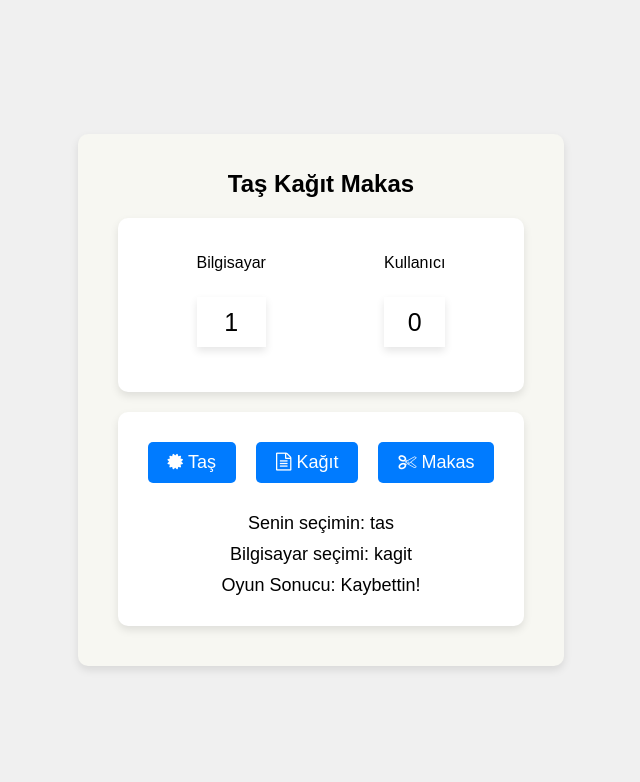
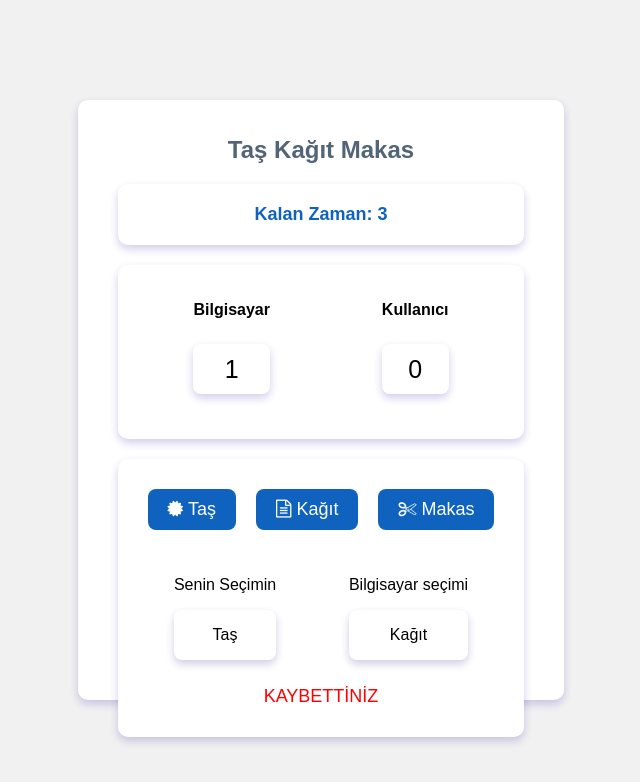
Before and after one commit to Furkan-fboyazilim/RockPaperScissors, a plain HTML site: page index.html in a window 1280 px wide. Both pictures are taken after a click on the button "Taş". Shown: the whole page, without its empty margins (319-959 px from the left). Drawn offline with Linux system fonts and the light colour scheme.

Commit message:
SkorBoard ve Zamanlayıcı eklendi.

```diff
--- a/index.html
+++ b/index.html
@@ -10,7 +10,15 @@
 <body>
 
     <div class="container">
-        <h1>Taş Kağıt Makas</h1>
+        <h1 id="title">Taş Kağıt Makas</h1>
+        <div id="finish" style="display: none;">
+            <p id="finishGameResult">OYUN SONUCU</p>
+            <button onclick="restartGame()">Tekrar Başla</button>
+        </div>
+        <div id="game">
+            <div class="timeContainer">
+                <p id="timeCount">Kalan Zaman</p>
+            </div>
             <div class="scoreContainer">
                 <div class="scoreBoard">
                     <p class="scoreName">Bilgisayar</p>
@@ -23,18 +31,28 @@
             </div>
             <div class="gameContainer">
                 <div class="boxButton">
-                <button class="btnChoice" type="button" key="tas"><i class="fa fa-certificate"
+                    <button class="btnChoice" type="button" key="Taş"><i class="fa fa-certificate"
                             aria-hidden="true"></i>Taş</button>
-                <button class="btnChoice" type="button" key="kagit"><i class="fa fa-file-text-o"
+                    <button class="btnChoice" type="button" key="Kağıt"><i class="fa fa-file-text-o"
                             aria-hidden="true"></i>Kağıt</button>
-                <button class="btnChoice" type="button" key="makas"><i class="fa fa-scissors"
+                    <button class="btnChoice" type="button" key="Makas"><i class="fa fa-scissors"
                             aria-hidden="true"></i>Makas</button>
                 </div>
 
                 <div class="boxInfo">
-                <p id="user-choice">Senin seçimin: -</p>
-                <p id="computer-choice">Bilgisayarın seçimi: -</p>
-                <p id="game-result">Sonuç: -</p>
+                    <div class="resultContainer">
+                        <div class="resultBoard">
+                            <p class="resultName">Senin Seçimin</p>
+                            <p id="user-choice" class="choiceResult">-</p>
+                        </div>
+                        <div class="resultBoard">
+                            <p class="resultName">Bilgisayar seçimi</p>
+                            <p id="computer-choice" class="choiceResult">-</p>
+                        </div>
+                    </div>
+
+                    <p id="game-result"></p>
+                </div>
             </div>
         </div>
     </div>
--- a/index.js
+++ b/index.js
@@ -5,10 +5,24 @@ const computerChoiceElement = document.getElementById("computer-choice")
 const gameResultElement = document.getElementById("game-result")
 const computerPointElement = document.getElementById("computer-point")
 const userPointElement = document.getElementById("user-point")
+const timeCountElement = document.getElementById("timeCount")
 
 let computerPoint = 0, userPoint = 0
 
 btnChoices.forEach(choice => choice.addEventListener('click', () => onClickButtunChoice(choice)))
+var time = 10
+const setCountDown = () => {
+
+    if (time > 0) time--
+    else {
+        finishGame()
+        clearInterval(gameTime)
+    }
+
+    timeCountElement.textContent = `Kalan Zaman: ${time}`
+}
+
+const gameTime = setInterval(setCountDown, 1000)
 
 const onClickButtunChoice = (choice) => {
     const selectedKey = choice.getAttribute("key")
@@ -16,42 +30,85 @@ const onClickButtunChoice = (choice) => {
     const result = findWinner(selectedKey, computerChoice)
 
     updateScore(result)
+    updateGameResultText(result)
 
-    userChoiceElement.textContent = `Senin seçimin: ${selectedKey}`
-    computerChoiceElement.textContent = `Bilgisayar seçimi: ${computerChoice}`
-    gameResultElement.textContent = `Oyun Sonucu: ${result}`
+    userChoiceElement.textContent = selectedKey
+    computerChoiceElement.textContent = computerChoice
+    btnChoices.forEach(x => x.disabled = true)
+
+    setTimeout(() => {
+        btnChoices.forEach(x => x.disabled = false)
+    }, 2000);
+
 
 }
 
 const getComputerChoice = () => {
-
-    const keys = ['tas', 'kagit', 'makas'];
+    const keys = ['Taş', 'Kağıt', 'Makas'];
     const randomIndex = Math.floor(Math.random() * keys.length);
-
     return keys[randomIndex];
 }
 
 const findWinner = (userChoice, computerChoice) => {
-    if (userChoice === computerChoice) return 'Berabere!'
+    if (userChoice === computerChoice) return "draw"
 
     if (
-        (userChoice == "tas" && computerChoice == "makas") ||
-        (userChoice == "makas" && computerChoice == "kagit") ||
-        (userChoice == "kagit" && computerChoice == "tas")
-    ) return 'Kazandınız!'
+        (userChoice == "Taş" && computerChoice == "Makas") ||
+        (userChoice == "Makas" && computerChoice == "Kağıt") ||
+        (userChoice == "Kağıt" && computerChoice == "Taş")
+    ) return "win"
     else {
-        return 'Kaybettin!'
+        return "lose"
     }
-
 }
 
 const updateScore = (result) => {
-    if (result === 'Kazandınız!') {
+    if (result === 'win') {
         userPoint++;
-    } else if (result === 'Kaybettin!') {
+    } else if (result === 'lose') {
         computerPoint++;
     }
     userPointElement.textContent = userPoint
     computerPointElement.textContent = computerPoint
+}
 
+const updateGameResultText = (result) => {
+    switch (result) {
+        case "win":
+            gameResultElement.className = "winStyle"
+            gameResultElement.textContent = "KAZANDINIZ"
+            break;
+        case "lose":
+            gameResultElement.className = "lostStyle"
+            gameResultElement.textContent = "KAYBETTİNİZ"
+            break;
+
+        default:
+            gameResultElement.className = "drawStyle"
+            gameResultElement.textContent = "BERABERE"
+            break;
+    }
 }
+
+const finishGame = () => {
+    const computerPoint = parseInt(computerPointElement.textContent)
+    const userPoint = parseInt(userPointElement.textContent)
+
+    if (computerPoint > userPoint) {
+        document.getElementById("finishGameResult").textContent = "Kaybettin"
+
+    }
+    else if (userPoint > computerPoint) {
+             document.getElementById("finishGameResult").textContent = "Kazandın"
+    }
+    else {
+             document.getElementById("finishGameResult").textContent = "Bereabere"
+    }
+    document.getElementById("finish").style.display = "block"
+    document.getElementById("game").style.display = "none"
+}
+
+const restartGame = () => {
+    document.getElementById("game").style.display = "block"
+    document.getElementById("finish").style.display = "none"
+}
--- a/styles.css
+++ b/styles.css
@@ -1,6 +1,6 @@
 body {
   font-family: Arial, sans-serif;
-  background-color: #f0f0f0;
+  background-color: #f1f1f1;
   margin: 0;
   padding: 0;
   display: flex;
@@ -8,26 +8,42 @@ body {
   align-items: center;
   height: 100vh;
 }
-
+#title {
+  color: #526477;
+}
+.container {
+  text-align: center;
+  background: #ffffff;
+  padding: 20px;
+  border-radius: 10px;
+  box-shadow: 0 4px 8px rgba(32, 9, 160, 0.2);
+  height: 70vh;
+}
 h1 {
   font-size: 24px;
   margin-bottom: 20px;
 }
+.timeContainer {
+  text-align: center;
+  background: #ffffff;
+  padding: 2px;
+  margin-inline: 20px;
+  border-radius: 10px;
+  box-shadow: 0 4px 8px rgba(32, 9, 160, 0.2);
+}
+#timeCount {
+  font-size: 18px;
+  font-weight: bold;
+  color: #0f63be;
+}
 
-.container {
-  text-align: center;
-  background: #f7f7f2;
-  padding: 20px;
-  border-radius: 10px;
-  box-shadow: 0 4px 8px rgba(0, 0, 0, 0.1);
-}
 .gameContainer {
   text-align: center;
   background: #ffffff;
   padding: 20px;
   margin: 20px;
   border-radius: 10px;
-  box-shadow: 0 4px 8px rgba(0, 0, 0, 0.1);
+  box-shadow: 0 4px 8px rgba(32, 9, 160, 0.2);
 }
 .scoreContainer {
   text-align: center;
@@ -35,20 +51,18 @@ h1 {
   padding: 20px;
   margin: 20px;
   border-radius: 10px;
-  box-shadow: 0 4px 8px rgba(0, 0, 0, 0.1);
+  box-shadow: 0 4px 8px rgba(32, 9, 160, 0.2);
   display: flex;
   justify-content: space-around;
 }
-.scoreBoard {
-}
-
 .point {
   font-size: 25px;
   display: flex;
   align-items: center;
   justify-content: center;
   height: 50px;
-  box-shadow: 0 4px 8px rgba(0, 0, 0, 0.1);
+  border-radius: 8px;
+  box-shadow: 0 4px 8px rgba(32, 9, 160, 0.2);
 }
 .boxButton {
   display: flex;
@@ -61,21 +75,53 @@ h1 {
   padding: 10px 20px;
   margin: 10px 10px;
   border: none;
-  border-radius: 5px;
+  border-radius: 8px;
   cursor: pointer;
-  background-color: #007bff;
+  background-color: #0f63be;
   color: white;
   transition: background-color 0.5s;
 }
 
 .btnChoice:hover {
-  background-color: #0056b3;
+  background-color: #0f63be;
+}
+.btnChoice:disabled {
+  background-color: #788591;
 }
 .btnChoice i {
   padding-right: 5px;
 }
-
-.boxInfo p {
+.resultContainer {
+  display: flex;
+  justify-content: space-around;
+}
+.resultName {
+}
+.choiceResult {
+  display: flex;
+  align-items: center;
+  justify-content: center;
+  height: 50px;
+  border-radius: 8px;
+  box-shadow: 0 4px 8px rgba(20, 2, 121, 0.2);
+}
+.scoreName {
+  font-size: 16px;
+  font-weight: 600;
+}
+.winStyle {
+  color: green;
   margin: 10px 0;
   font-size: 18px;
 }
+
+.lostStyle {
+  color: red;
+  margin: 10px 0;
+  font-size: 18px;
+}
+.drawStyle {
+  color: orange;
+  margin: 10px 0;
+  font-size: 18px;
+}
```
Lines whose indentation alone changed are shown as unchanged.
